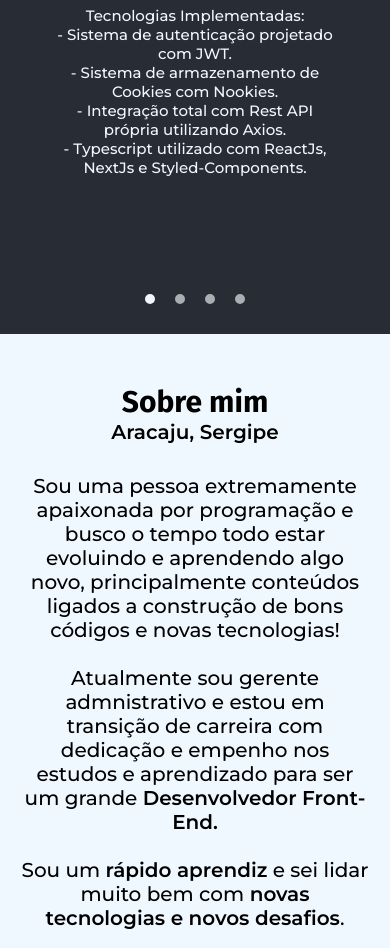
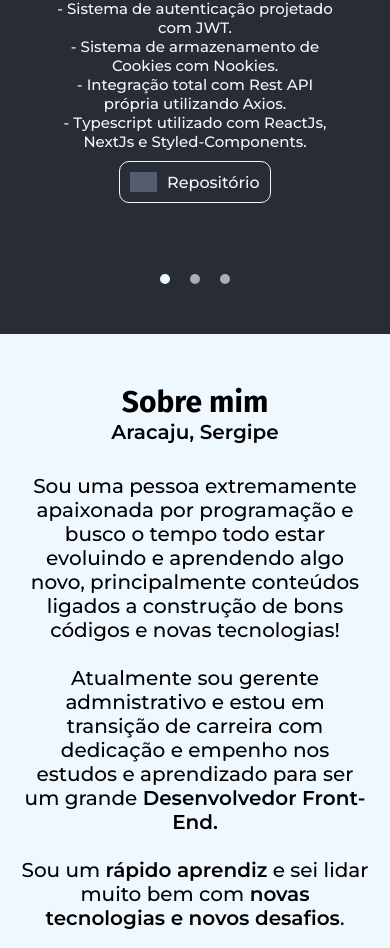
Before and after one commit to limaluan/limadev-portfolio, a React (Create React App) app: page / in a window 390 px wide. Shown: the part 1354-2302 px from the top of the page. Built offline with nearby package versions, Linux system fonts and the light colour scheme; grey boxes are pictures that could not be loaded.

Commit message:
style: turns button in a global style
 - adds: repository button for each project
 - fix: removes a extra dot of carousel

```diff
--- a/src/components/Contact/contact.module.scss
+++ b/src/components/Contact/contact.module.scss
@@ -56,41 +56,6 @@
     display: flex;
     flex-direction: column;
     gap: 3rem;
-
-    .buttons {
-      display: flex;
-      justify-content: space-around;
-
-      a {
-        font-size: 1.6rem;
-        padding: 1rem;
-        border: 1px solid var(--background-black);
-        border-radius: 1rem;
-        background: var(--background-white);
-
-        display: flex;
-        gap: 1rem;
-        align-items: center;
-
-        svg,
-        img {
-          height: 2rem;
-        }
-
-        &:hover {
-          cursor: pointer;
-          background: var(--background-black);
-          color: var(--background-white);
-          transition: all 300ms;
-
-          img,
-          svg {
-            filter: invert(96%) sepia(3%) saturate(2102%) hue-rotate(182deg)
-              brightness(96%) contrast(112%);
-          }
-        }
-      }
-    }
   }
 }
 
@@ -105,7 +70,8 @@
       width: 90%;
 
       .description {
-        .buttons {
+        // Botões
+        div {
           flex-flow: column;
         }
       }
--- a/src/components/Contact/index.tsx
+++ b/src/components/Contact/index.tsx
@@ -35,7 +35,7 @@ export function Contact({ id }: IContactPageProps) {
                 Sou um <b>rápido aprendiz</b> e sei lidar muito bem com
                 <b> novas tecnologias e novos desafios</b>.
               </p>
-              <div className={styles.buttons}>
+              <div className='buttons'>
                 <a
                   href="https://docs.google.com/document/d/1afAzTGjkX1W6xfwXoXJ66uZE4oCBEhe05X_5ZOZmflo/edit"
                   target="new_blank"
@@ -56,7 +56,7 @@ export function Contact({ id }: IContactPageProps) {
                   <img src="https://cdn.jsdelivr.net/gh/devicons/devicon/icons/linkedin/linkedin-plain.svg" />
                   LinkedIn
                 </a>
-                <a>
+                <a href='mailto:limaluan.dev@gmail.com'>
                   <svg xmlns="http://www.w3.org/2000/svg" viewBox="0 0 512 512">
                     <path d="M464 64H48C21.49 64 0 85.49 0 112v288c0 26.51 21.49 48 48 48h416c26.51 0 48-21.49 48-48V112c0-26.51-21.49-48-48-48zm0 48v40.805c-22.422 18.259-58.168 46.651-134.587 106.49-16.841 13.247-50.201 45.072-73.413 44.701-23.208.375-56.579-31.459-73.413-44.701C106.18 199.465 70.425 171.067 48 152.805V112h416zM48 400V214.398c22.914 18.251 55.409 43.862 104.938 82.646 21.857 17.205 60.134 55.186 103.062 54.955 42.717.231 80.509-37.199 103.053-54.947 49.528-38.783 82.032-64.401 104.947-82.653V400H48z" />
                   </svg>
--- a/src/components/Projects/index.tsx
+++ b/src/components/Projects/index.tsx
@@ -124,6 +124,15 @@ export function Projects({ id }: IProjectsPageProps) {
                 - Integração total com Rest API própria utilizando Axios. <br />
                 - Typescript utilizado com ReactJs, NextJs e Styled-Components.
               </p>
+              <div className="buttons black">
+                <a
+                  href="https://github.com/limaluan/Singular_Ofertas_e-shop"
+                  target="new_blank"
+                >
+                  <img src="https://cdn.jsdelivr.net/gh/devicons/devicon/icons/github/github-original.svg" />
+                  Repositório
+                </a>
+              </div>
             </div>
           </article>
 
@@ -138,12 +147,21 @@ export function Projects({ id }: IProjectsPageProps) {
               <p>
                 Aplicação web feita para gerenciar gastos pessoais. <br />
                 <br />
-                Tecnologias Implementadas: <br />
-                - Projetado utilizando conceitos de FakeAPI com o MirageJS. <br />
+                Tecnologias Implementadas: <br />- Projetado utilizando
+                conceitos de FakeAPI com o MirageJS. <br />
                 - Consumação da FakeAPI utilizando Axios. <br />
-                - Gerenciamento de estado e dados com ReactJs. <br />
-                - Typescript utilizado com ReactJs, MirageJs e Axios.
+                - Gerenciamento de estado e dados com ReactJs. <br />-
+                Typescript utilizado com ReactJs, MirageJs e Axios.
               </p>
+              <div className="buttons black">
+                <a
+                  href="https://github.com/limaluan/dt_money"
+                  target="new_blank"
+                >
+                  <img src="https://cdn.jsdelivr.net/gh/devicons/devicon/icons/github/github-original.svg" />
+                  Repositório
+                </a>
+              </div>
             </div>
           </article>
 
@@ -156,19 +174,28 @@ export function Projects({ id }: IProjectsPageProps) {
             <div className={styles.projectInfo}>
               <h2>JobsCalc</h2>
               <p>
-                Aplicação web de estimativa de cálculo para projetos freelancer. <br/><br />
-
+                Aplicação web de estimativa de cálculo para projetos freelancer.{" "}
+                <br />
+                <br />
                 Tecnologias Implementadas: <br />
                 - Sistema de rotas feito com o Express. <br />
                 - Sistema de renderização dinâmica da página com EJS. <br />
-                - Integração com banco de dados (SQLite). <br />
-                - Javascript utilizado com NodeJs, Express e EJS.
+                - Integração com banco de dados (SQLite). <br />- Javascript
+                utilizado com NodeJs, Express e EJS.
               </p>
+              <div className="buttons black">
+                <a
+                  href="https://github.com/limaluan/jobs_calc"
+                  target="new_blank"
+                >
+                  <img src="https://cdn.jsdelivr.net/gh/devicons/devicon/icons/github/github-original.svg" />
+                  Repositório
+                </a>
+              </div>
             </div>
           </article>
           <div className={styles.dotContainer + " reveal-on-scroll"}>
             <div className={styles.selected + " dot"}></div>
-            <div className="dot"></div>
             <div className="dot"></div>
             <div className="dot"></div>
           </div>
--- a/src/components/Projects/projects.module.scss
+++ b/src/components/Projects/projects.module.scss
@@ -98,6 +98,11 @@
       p {
         font-size: 1.5rem;
       }
+
+      div { // Botões para o repositório
+        align-self: start;
+        padding-top: 1rem;
+      }
     }
   }
 
@@ -107,7 +112,7 @@
     justify-content: center;
     position: absolute;
 
-    bottom: 3rem;
+    bottom: 5rem;
     gap: 2rem;
 
     div {
@@ -154,6 +159,11 @@
         p {
           text-align: center;
         }
+
+        div { // Botões para o repositório
+          align-self: initial;
+          padding-top: 1rem;
+        }
       }
     }
   }
--- a/src/styles/global.scss
+++ b/src/styles/global.scss
@@ -63,6 +63,66 @@ h2 {
   transform: translateX(50%);
 }
 
+.buttons {
+  display: flex;
+  justify-content: space-around;
+
+  a {
+    font-size: 1.6rem;
+    padding: 1rem;
+    border: 1px solid var(--background-black);
+    border-radius: 1rem;
+    background: var(--background-white);
+
+    display: flex;
+    gap: 1rem;
+    align-items: center;
+
+    svg,
+    img {
+      height: 2rem;
+    }
+
+    &:hover {
+      cursor: pointer;
+      background: var(--background-black);
+      color: var(--background-white);
+      transition: all 300ms;
+
+      img,
+      svg {
+        filter: invert(96%) sepia(3%) saturate(2102%) hue-rotate(182deg)
+          brightness(96%) contrast(112%);
+      }
+    }
+  }
+}
+
+.buttons.black {
+  a {
+    background: var(--background-black);
+    border: 1px solid var(--background-white);
+
+    img,
+    svg {
+      filter: invert(96%) sepia(3%) saturate(2102%) hue-rotate(182deg)
+        brightness(96%) contrast(112%);
+    }
+
+    &:hover {
+      cursor: pointer;
+      background: var(--background-white);
+      color: var(--background-black);
+      transition: all 300ms;
+
+      img,
+      svg {
+        filter: none;
+      }
+    }
+  }
+}
+
 @media (max-width: 768px) {
   .scrollImg {
     // transform: translateX(50%);
```
